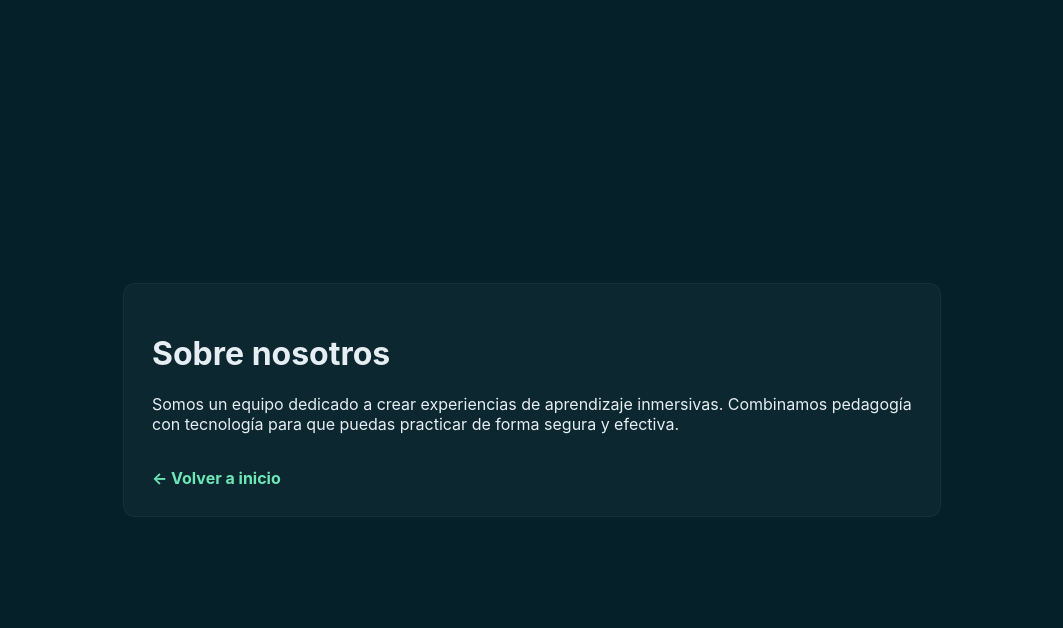
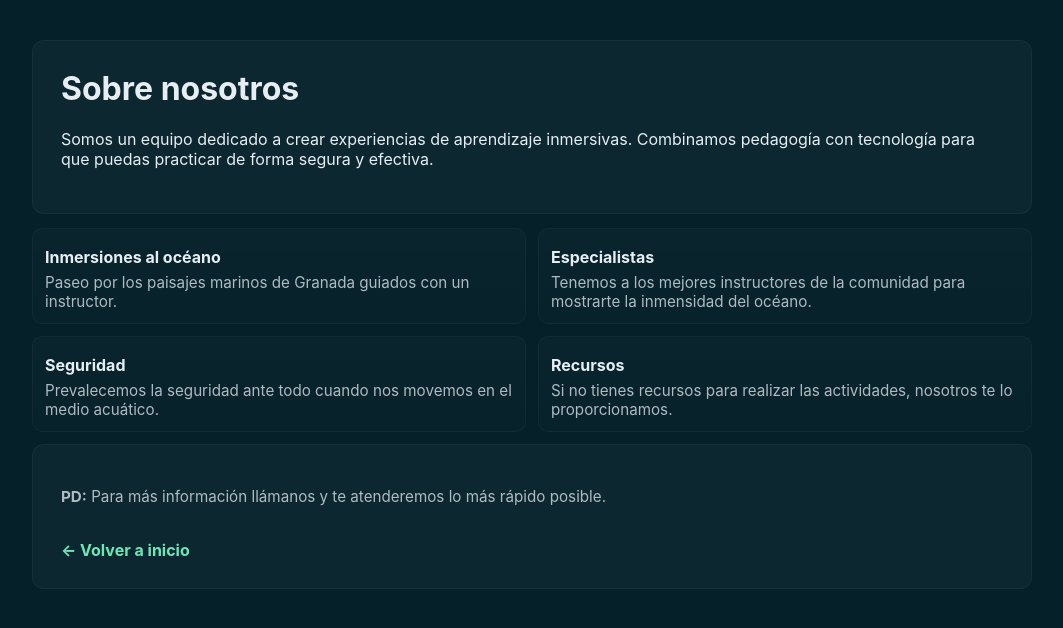
Before and after one commit to christianpm-hub/christianpm-hub.github.io, a plain HTML site: page sobre-nosotros.html in a window 1280 px wide. Shown: the whole page, without its empty margins (108-1171 px from the left). Drawn offline with Linux system fonts and the light colour scheme.

Commit message:
cambio_3

```diff
--- a/sobre-nosotros.html
+++ b/sobre-nosotros.html
@@ -6,16 +6,53 @@
     <title>Sobre nosotros — Inmersiones Montalbán</title>
     <meta name="description" content="Sobre nosotros - Inmersiones Montalbán" />
     <style>
-      body{font-family:Inter, system-ui, Arial; background:#06202a;color:#e6eef3;margin:0;display:flex;align-items:center;justify-content:center;height:100vh}
-      .card{background:rgba(255,255,255,0.03);padding:28px;border-radius:12px;max-width:760px;margin:20px;border:1px solid rgba(255,255,255,0.04)}
-      a.back{display:inline-block;margin-top:18px;color:#6EE7B7;text-decoration:none;font-weight:700}
+      :root{--accent:#6EE7B7;--muted:rgba(230,238,243,0.75)}
+      body{font-family:Inter, system-ui, Arial; background:#06202a;color:#e6eef3;margin:0;min-height:100vh;padding:28px;display:flex;align-items:flex-start;justify-content:center}
+      .wrap{max-width:1000px;width:100%}
+      .card{background:rgba(255,255,255,0.03);padding:28px;border-radius:12px;margin:12px 0;border:1px solid rgba(255,255,255,0.04)}
+      h1{margin-top:0}
+      .cards{display:grid;grid-template-columns:repeat(2,1fr);gap:12px;margin-top:14px}
+      .info{background:linear-gradient(180deg, rgba(255,255,255,0.02), rgba(255,255,255,0.01));padding:12px;border-radius:10px;border:1px solid rgba(255,255,255,0.03)}
+      .info h4{margin:6px 0;color:inherit}
+      .info p{margin:0;color:var(--muted);font-size:.95rem}
+      .hint{margin-top:14px;color:var(--muted);font-size:.95rem}
+      a.back{display:inline-block;margin-top:18px;color:var(--accent);text-decoration:none;font-weight:700}
+      @media (max-width:720px){.cards{grid-template-columns:1fr}}
     </style>
   </head>
   <body>
-    <div class="card">
-      <h1>Sobre nosotros</h1>
-      <p>Somos un equipo dedicado a crear experiencias de aprendizaje inmersivas. Combinamos pedagogía con tecnología para que puedas practicar de forma segura y efectiva.</p>
-      <a class="back" href="paginaconia.html">&larr; Volver a inicio</a>
+    <div class="wrap">
+      <div class="card">
+        <h1>Sobre nosotros</h1>
+        <p>Somos un equipo dedicado a crear experiencias de aprendizaje inmersivas. Combinamos pedagogía con tecnología para que puedas practicar de forma segura y efectiva.</p>
+      </div>
+
+      <div class="cards">
+        <div class="info">
+          <h4>Inmersiones al océano</h4>
+          <p>Paseo por los paisajes marinos de Granada guiados con un instructor.</p>
+        </div>
+
+        <div class="info">
+          <h4>Especialistas</h4>
+          <p>Tenemos a los mejores instructores de la comunidad para mostrarte la inmensidad del océano.</p>
+        </div>
+
+        <div class="info">
+          <h4>Seguridad</h4>
+          <p>Prevalecemos la seguridad ante todo cuando nos movemos en el medio acuático.</p>
+        </div>
+
+        <div class="info">
+          <h4>Recursos</h4>
+          <p>Si no tienes recursos para realizar las actividades, nosotros te lo proporcionamos.</p>
+        </div>
+      </div>
+
+      <div class="card">
+        <p class="hint"><strong>PD:</strong> Para más información llámanos y te atenderemos lo más rápido posible.</p>
+        <a class="back" href="paginaconia.html">&larr; Volver a inicio</a>
+      </div>
     </div>
   </body>
 </html>
```
Also changed, not shown: galeria.html (+8 -3 lines), paginaconia.html (+3 -3 lines), precios.html (+29 -7 lines), puntos.html (+29 -7 lines), tienda.html (+29 -7 lines).
